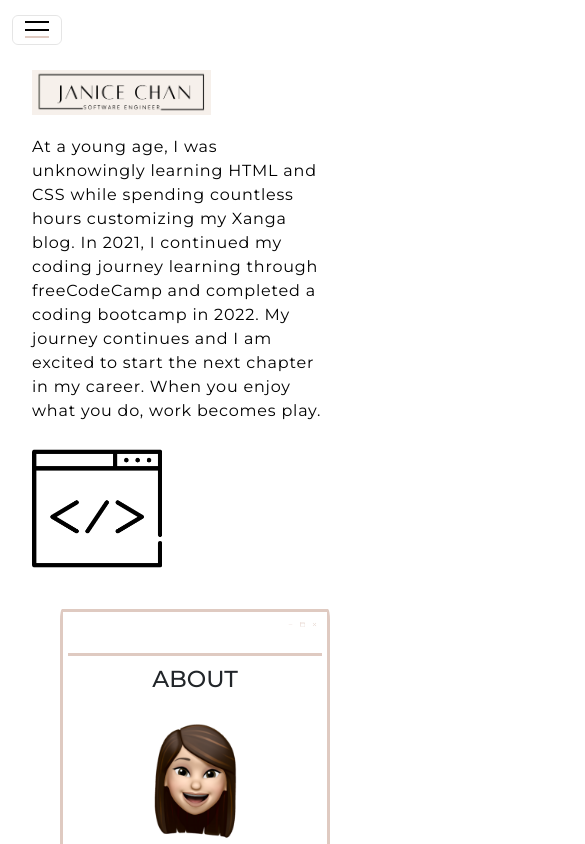
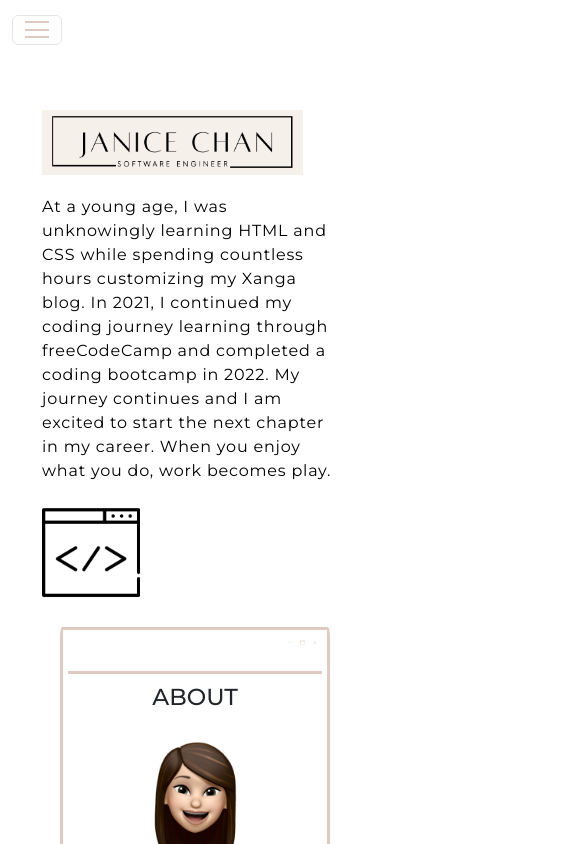
Before and after one commit to janice87/portfolio, a React (Create React App) app: page / in a window 390 px wide. Shown: the top 844 px of the page, 585 px wide, since content can reach past the window. Built offline with nearby package versions, Linux system fonts and the light colour scheme; a web font is replaced by a local one.

Commit message:
fix styling for responsiveness

```diff
--- a/src/App.css
+++ b/src/App.css
@@ -328,7 +328,7 @@ nav.navbar .navbar-toggler-icon {
 }
 
 nav.navbar .navbar-toggler-icon:focus {
-	border-bottom: 2px solid #000;
+	border-bottom: 2px solid #dfcac1;
 }
 
 nav.navbar .navbar-toggler-icon:after,
@@ -336,7 +336,7 @@ nav.navbar .navbar-toggler-icon:before {
 	width: 24px;
 	position: absolute;
 	height: 2px;
-	background-color: #000;
+	background-color: #dfcac1;
 	top: 0;
 	left: 0;
 	content: '';
@@ -372,7 +372,7 @@ nav.navbar .navbar-toggler[aria-expanded="true"] .navbar-toggler-icon {
 }
 
 .banner-logo {
-  width: 55%;
+  width: 60%;
   margin-bottom: 20px;
 }
 
@@ -393,14 +393,17 @@ nav.navbar .navbar-toggler[aria-expanded="true"] .navbar-toggler-icon {
 
 @media only screen and (max-width:600px) {
   .banner-img {
-    width: 40%;
-    margin: auto;
+    width: 30%;
+    margin: 0px auto;
+  }
+  .banner-logo {
+    width: 80%;
+    margin-bottom: 20px;
   }
   .banner {
-    margin-top: 50px;
-    margin-left: auto;
-    margin-right: auto;
-    padding: 20px 20px;
+    margin-top: 100px;
+    margin-left: 20px;
+    padding: 10px 10px;
   }
 }
 
@@ -641,11 +644,7 @@ border-right: 0.08em solid #666;
 
 /* PROJECTS */
 .projects {
-  margin: 50px;
-}
-
-.projects-container {
-  margin: 10px;
+  margin: 10px 30px;
 }
 
 .projects h1 {
@@ -666,21 +665,31 @@ border-right: 0.08em solid #666;
   position: relative;
 }
 
+.info-container {
+  margin-bottom: 25px;
+}
+
+
+/* PROJECTS CONTAINER FOR RESPONSIVE IFRAMES */
+.iframes-container {
+  position: relative;
+  width: 100%;
+  overflow: hidden;
+  padding-top: 75%;
+  margin: 5px 0px;
+}
+
 .iframes {
-  position: relative;
+  position: absolute;
+  top: 0;
+  left: 0;
+  bottom: 0;
+  right: 0;
   width: 90%;
   height: 90%;
-  margin: 20px 5px;
-  padding: 5px;
+  border: none;
 }
 
-@media only screen and (max-width:600px) {
- .iframes {
-    width: 40%;
-    margin: 20px 0px;
-    padding: 0px;
-  }
-}
 
 /* FOOTER */
 .footer {
--- a/src/components/Banner.js
+++ b/src/components/Banner.js
@@ -7,13 +7,13 @@ const Banner = () => {
     <section className="banner" id="home">
         <Container>
             <Row className="align-items-center">
-                <Col xs={12} md={8} xl={8}>
+                <Col xs={12} sm={12} md={8} lg={8} xl={8}>
                 <img src={bannerlogo} alt="banner logo" className="banner-logo" />
                 <p>At a young age, I was unknowingly learning HTML and CSS while spending countless hours customizing my Xanga blog.
                     In 2021, I continued my coding journey learning through freeCodeCamp and completed a coding bootcamp in 2022. My journey continues and I am excited to start the next chapter in my career.
                     When you enjoy what you do, work becomes play.</p>
                 </Col>
-                <Col xs={12} md={4} xl={4}>
+                <Col xs={12} sm={12} md={4} lg={4} xl={4}>
                     <img src={coding} alt="header" className='banner-img' />
                 </Col>
             </Row>
--- a/src/components/Projects.js
+++ b/src/components/Projects.js
@@ -8,9 +8,10 @@ const Projects = () => {
           <div className="projects-container">
             <Container>
                 <Row className="align-items-center">
-                  <Col xs={12} sm={12} md={12} lg={8} xl={8}>
-                   <div className="iframes">
+                  <Col xs={12} sm={12} md={8} lg={8} xl={8}>
+                   <div className="iframes-container">
                     <iframe
+                      className="iframes"
                       width="560"
                       height="315"
                       src="https://www.youtube.com/embed/4KA5RzWlvgQ?autoplay=1&loop=1&mute=1&rel=0"
@@ -22,7 +23,8 @@ const Projects = () => {
                    </div>
                   </Col>
 
-                    <Col xs={12} sm={12} md={12} lg={4} xl={4}>
+                    <Col xs={12} sm={12} md={4} lg={4} xl={4}>
+                    <div className="info-container">
                     <h5>CAPSULE CLOSET</h5>
                         <p className="align-items-center">A virtual closet organization tool. Users are able to add items, create capsule wardrobes and outfits based on items in their closet. Authentication and Authorization was used on the backend with bcrypt.</p>
                         <button type="button" className="btn"><span>HTML</span></button>
@@ -35,6 +37,7 @@ const Projects = () => {
                         <a href="https://github.com/janice87/my-capsule-closet" className="custom-btn btn-projects" role="button" aria-pressed="true" target="_blank" rel="noreferrer"><span>GitHub</span></a>
                         <a href="https://capsule-closet.herokuapp.com/" className="custom-btn btn-projects" role="button" aria-pressed="true" target="_blank" rel="noreferrer"><span>Demo</span></a>
                         <br />
+                    </div>
                     </Col>
                     </Row>
             </Container>
@@ -43,8 +46,9 @@ const Projects = () => {
                 <Container>
                 <Row className="align-items-center">
                 <Col xs={12} sm={12} md={12} lg={8} xl={8}>
-                   <div className="iframes">
+                  <div className="iframes-container">
                     <iframe
+                      className="iframes"
                       width="560"
                       height="315"
                       src="https://www.youtube.com/embed/569c6rGrkEM?autoplay=1&loop=1&mute=1&rel=0"
@@ -57,6 +61,7 @@ const Projects = () => {
                     </Col>
 
                     <Col xs={12} sm={12} md={12} lg={4} xl={4}>
+                    <div className="info-container">
                     <h5>SUPER HOST</h5>
                       <p>Full stack web app for hosts to list their rentals. Hosts are able to sign up and login to view, add, edit and delete their list of rentals. Bcrypt was used for user authentication and authorization on the backend. </p>
                       <button type="button" className="btn">HTML</button>
@@ -68,6 +73,7 @@ const Projects = () => {
                       <br />
                       <a href="https://github.com/janice87/air-superhost" className="custom-btn btn-projects" role="button" aria-pressed="true" target="_blank" rel="noreferrer"><span>GitHub</span></a>
                       <a href="https://air-superhost.herokuapp.com/" className="custom-btn btn-projects" role="button" aria-pressed="true" target="_blank" rel="noreferrer"><span>Demo</span></a>
+                    </div>
                     </Col>
                 </Row>
             </Container>
@@ -75,8 +81,9 @@ const Projects = () => {
             <Container>
                 <Row className="align-items-center">
                 <Col xs={12} sm={12} md={12} lg={8} xl={8}>
-                   <div className="iframes">
+                 <div className="iframes-container">
                     <iframe
+                      className="iframes"
                       width="560"
                       height="315"
                       src="https://www.youtube.com/embed/suQP-htssjQ?autoplay=1&loop=1&mute=1&rel=0"
@@ -89,6 +96,7 @@ const Projects = () => {
                 </Col>
 
                     <Col xs={12} sm={12} md={12} lg={4} xl={4}>
+                    <div className="info-container">
                       <h5>MY BUJO</h5>
                       <p>Full stack web app created as an online bullet journal allowing users to create todo lists, track moods and post/edit/delete journals. </p>
                       <button type="button" className="btn">HTML</button>
@@ -100,6 +108,7 @@ const Projects = () => {
                       <button type="button" className="btn">Sinatra</button>
                       <br />
                       <a href="https://github.com/janice87/phase-3-sinatra-react-frontend" className="custom-btn btn-projects" role="button" aria-pressed="true" target="_blank" rel="noreferrer"><span>GitHub</span></a>
+                    </div>
                     </Col>
                 </Row>
             </Container>
@@ -107,8 +116,9 @@ const Projects = () => {
             <Container>
                 <Row className="align-items-center">
                 <Col xs={12} sm={12} md={12} lg={8} xl={8}>
-                   <div className="iframes">
+                  <div className="iframes-container">
                     <iframe
+                      className="iframes"
                       width="560"
                       height="315"
                       src="https://www.youtube.com/embed/7YTJlv5YG6s?autoplay=1&loop=1&mute=1&rel=0"
@@ -121,6 +131,7 @@ const Projects = () => {
                     </Col>
 
                     <Col xs={12} sm={12} md={12} lg={4} xl={4}>
+                    <div className="info-container">
                       <h5>HAWAII ACTIVITY PLANNER</h5>
                       <p>Frontend activity planning app providing details on national parks. Users are able to search parks, add parks and create a favorites list. Data was used from the National Parks API.</p>
                       <button type="button" className="btn">JavaScript</button>
@@ -130,6 +141,7 @@ const Projects = () => {
                       <button type="button" className="btn">Material UI</button>
                       <br />
                       <a href="https://github.com/janice87/phase-2-project" className="custom-btn btn-projects" role="button" aria-pressed="true" target="_blank" rel="noreferrer"><span>GitHub</span></a>
+                      </div>
                       </Col>
                 </Row>
             </Container>
@@ -137,8 +149,9 @@ const Projects = () => {
             <Container>
                 <Row className="align-items-center">
                 <Col xs={12} sm={12} md={12} lg={8} xl={8}>
-                   <div className="iframes">
+                  <div className="iframes-container">
                     <iframe
+                      className="iframes"
                       width="560"
                       height="315"
                       src="https://www.youtube.com/embed/aCGpOEhaasc?autoplay=1&loop=1&mute=1&rel=0"
@@ -151,6 +164,7 @@ const Projects = () => {
                     </Col>
 
                     <Col xs={12} sm={12} md={12} lg={4} xl={4}>
+                    <div className="info-container">
                     <h5>ECOMMERCE STORE</h5>
                       <p>Frontend single page application which displays products by categories, allows customers to get product details and add/remove items in a customers cart.  Built using vanilla JS.</p>
                       <button type="button" className="btn">JavaScript</button>
@@ -158,6 +172,7 @@ const Projects = () => {
                       <button type="button" className="btn">CSS</button>
                       <br />
                       <a href="https://github.com/janice87/phase1-final-project" className="custom-btn btn-projects" role="button" aria-pressed="true" target="_blank" rel="noreferrer"><span>GitHub</span></a>
+                    </div>
                     </Col>
                 </Row>
             </Container>
```
